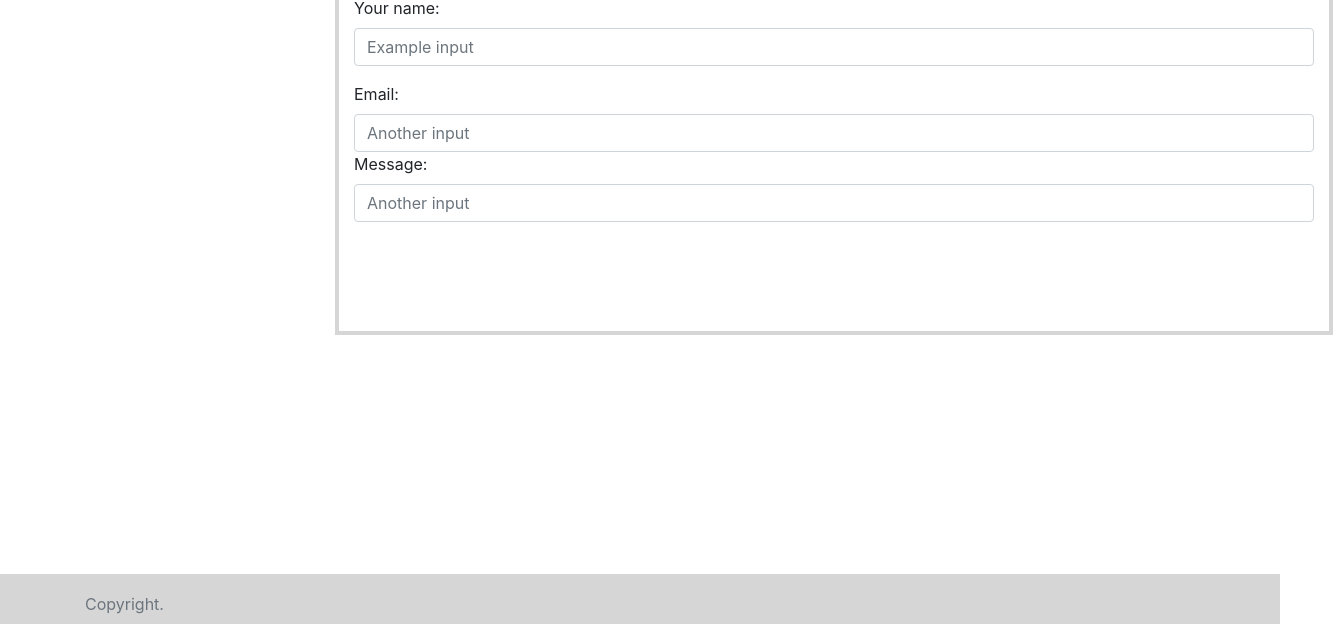
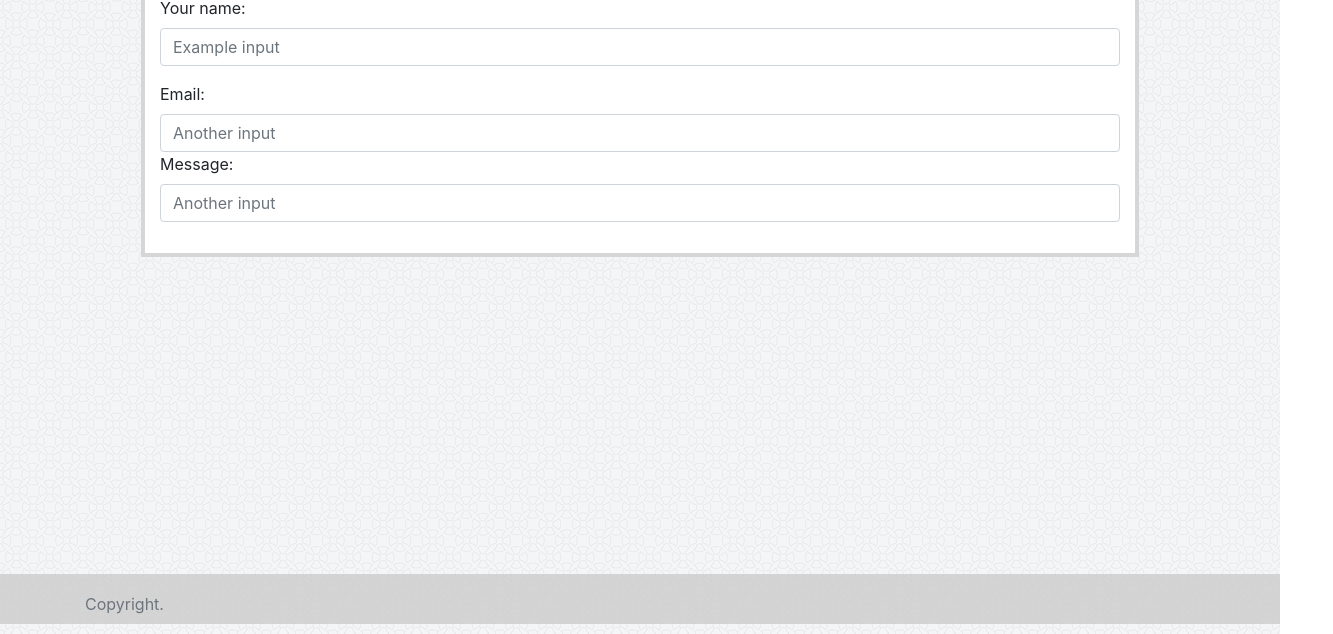
Before and after one commit to BrieanneH/portfolio-two, a plain HTML site: page contact.html in a window 1280 px wide. Shown: the part 176-810 px from the top of the page, 1333 px wide, since content can reach past the window. Drawn offline with nearby package versions, Linux system fonts and the light colour scheme.

Commit message:
centeringcontactcontentbox

```diff
--- a/contact.html
+++ b/contact.html
@@ -9,7 +9,7 @@
         <link rel="stylesheet" href="https://stackpath.bootstrapcdn.com/bootstrap/4.3.1/css/bootstrap.min.css" integrity="sha384-ggOyR0iXCbMQv3Xipma34MD+dH/1fQ784/j6cY/iJTQUOhcWr7x9JvoRxT2MZw1T" crossorigin="anonymous">
     </head>
 
-    <body>
+    <body style= "background-image: url('./images/circles-light.png');">
         <nav class="navbar navbar-expand-lg navbar-light bg-light">
             <a class="navbar-brand" href="#"><h1>Brieanne Howard.</h1></a>
             <button class="navbar-toggler" type="button" data-toggle="collapse" data-target="#navbarText" aria-controls="navbarText" aria-expanded="false" aria-label="Toggle navigation">
@@ -34,11 +34,10 @@
           </nav>
 
           <div class ="container-fluid cleafix">
-                <h2>Contact.</h2>
-              <div class= "row">
-                  <div class ="col-md-3"></div>
-                  <div class ="col-md-6">
-                 <div class="contact-content">
+              <div class= "row justify-content-center">
+                  <div class ="col-md-12"></div>
+                   <div class="contact-content">
+                    <h2>Contact.</h2>
                      <form>
                         <div class="form-group">
                           <label for="formGroupExampleInput">Your name:</label>
@@ -53,14 +52,11 @@
                           </div>
                         </div>
                       </form>
-                    <div class="col-md-3"></div>
                  </div>
                 </div>
+               </div>
+          </div>
 
-
-
-                </div>
-          </div>
           <footer class="footer">
             <div class ="container">
                 <span class ="text-muted"> Copyright.
--- a/index.css
+++ b/index.css
@@ -65,6 +65,7 @@ h2{
     margin-bottom:20px;
     box-sizing: content-box;
 
+
 }
 
 .my-photo{
```
